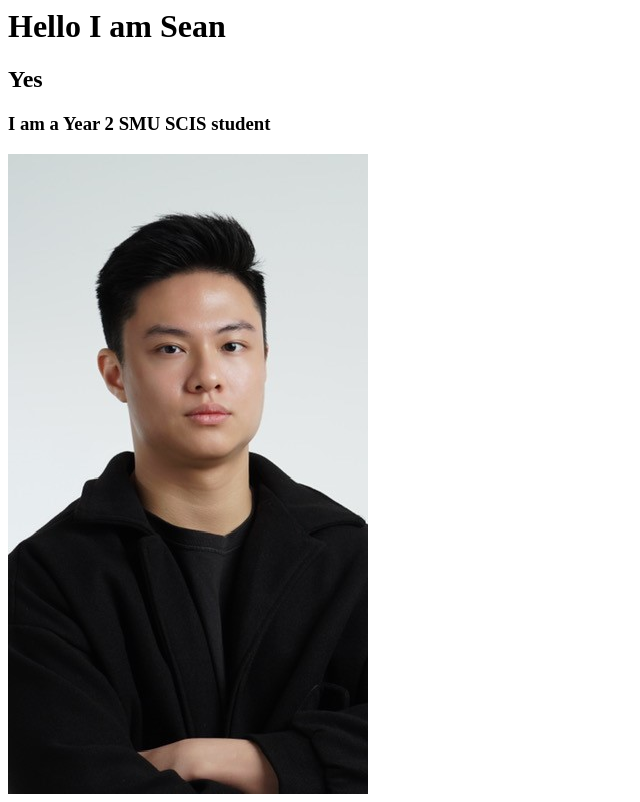
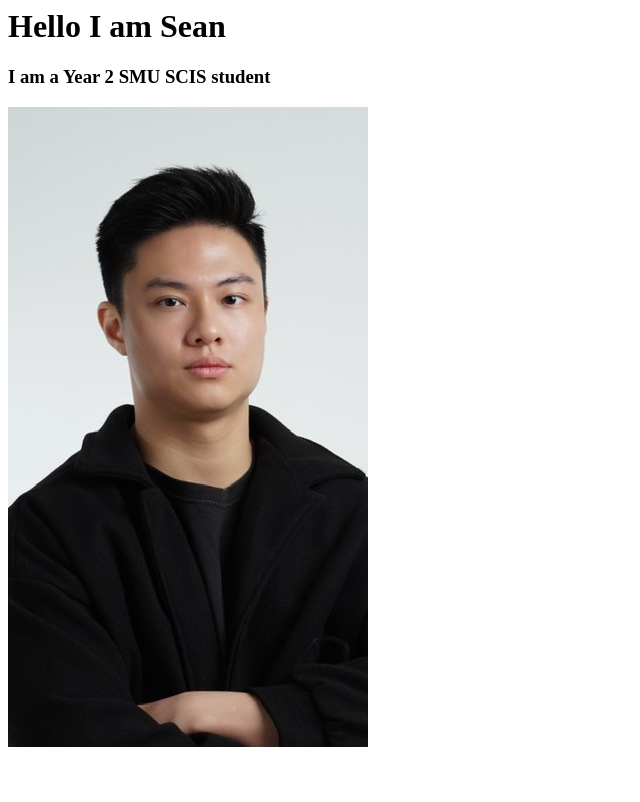
Before and after one commit to seantkj/seantkj.github.io, a plain HTML site: page index.html in a window 1280 px wide. Shown: the whole page, without its empty margins (0-640 px from the left). Drawn offline with Linux system fonts and the light colour scheme.

Commit message:
Update index.html

```diff
--- a/index.html
+++ b/index.html
@@ -1,4 +1,3 @@
 <h1>Hello I am Sean</h1>
-<h2>Yes</h2>
 <h3>I am a Year 2 SMU SCIS student</h3>
 <img src="./githubpp2.jpg">
```
